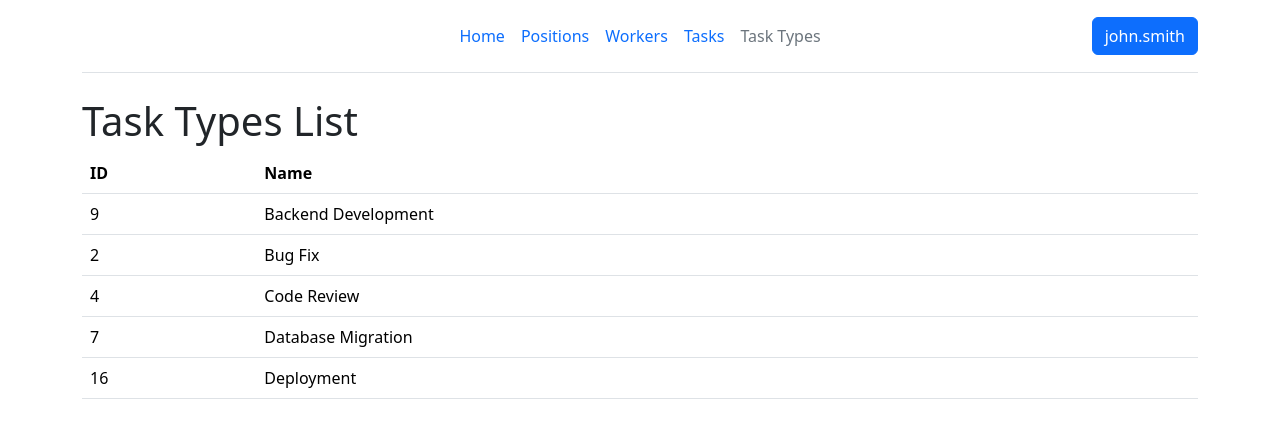
After one commit to pavliukkk/task-manager, a Django app: page /task-types/ in a window 1280 px wide. The commit adds this page. Shown: the top 438 px of the page. Run offline with Django 5.2, Linux system fonts and the light colour scheme; a user stored in the database is signed in; data comes from the database, SQL or seed files in the repository; some libraries are stand-ins or nearby versions.

Commit message:
created task_type_list page, implemented view and url, added link to page in header

```diff
--- a/task_manager/urls.py
+++ b/task_manager/urls.py
@@ -1,6 +1,6 @@
 from django.urls import path
 
-from .views import index, PositionListView, WorkerListView, TaskListView
+from .views import index, PositionListView, WorkerListView, TaskListView, TaskTypesListView
 
 
 app_name = 'task_manager'
@@ -10,4 +10,5 @@ urlpatterns = [
     path("positions/", PositionListView.as_view(), name="position-list"),
     path("workers/", WorkerListView.as_view(), name="worker-list"),
     path("tasks/", TaskListView.as_view(), name="task-list"),
+    path("task-types/", TaskTypesListView.as_view(), name="task-types-list"),
 ]
--- a/task_manager/views.py
+++ b/task_manager/views.py
@@ -59,3 +59,9 @@ class TaskListView(LoginRequiredMixin, generic.ListView):
     template_name = "task_manager/task_list.html"
     paginate_by = 5
     queryset = Task.objects.prefetch_related("assignees")
+
+
+class TaskTypesListView(LoginRequiredMixin, generic.ListView):
+    model = TaskType
+    template_name = "task_manager/task_type_list.html"
+    paginate_by = 5
--- a/templates/includes/header.html
+++ b/templates/includes/header.html
@@ -26,8 +26,10 @@
              class="nav-link px-2 {% if request.path == '/positions/' %}link-secondary{% endif %}">Positions</a></li>
       <li><a href="{% url "task_manager:worker-list" %}"
              class="nav-link px-2 {% if request.path == '/workers/' %}link-secondary{% endif %}">Workers</a></li>
-      <li><a href="{% url "task_manager:task-list" %}" class="nav-link px-2 {% if request.path == '/tasks/' %}link-secondary{% endif %}">Tasks</a></li>
-      <li><a href="#" class="nav-link px-2">Task Types</a></li>
+      <li><a href="{% url "task_manager:task-list" %}"
+             class="nav-link px-2 {% if request.path == '/tasks/' %}link-secondary{% endif %}">Tasks</a></li>
+      <li><a href="{% url "task_manager:task-types-list" %}"
+             class="nav-link px-2 {% if request.path == '/task-types/' %}link-secondary{% endif %}">Task Types</a></li>
     </ul>
     <div class="col-md-3 text-end">
       <button type="button" class="btn btn-primary">
--- /dev/null
+++ b/templates/task_manager/task_type_list.html
@@ -0,0 +1,27 @@
+{% extends "base.html" %}
+
+{% block content %}
+  <div class="container">
+    <h1>Task Types List
+    </h1>
+
+    {% if tasktype_list %}
+      <table class="table">
+        <tr>
+          <th>ID</th>
+          <th>Name</th>
+        </tr>
+        {% for task_type in tasktype_list %}
+          <tr>
+            <td>{{ task_type.id }}</td>
+            <td>{{ task_type.name }}</td>
+          </tr>
+        {% endfor %}
+      </table>
+      </div>
+    {% else %}
+      <div>
+        <p>There are no position in the service.</p>
+      </div>
+    {% endif %}
+{% endblock %}
```
